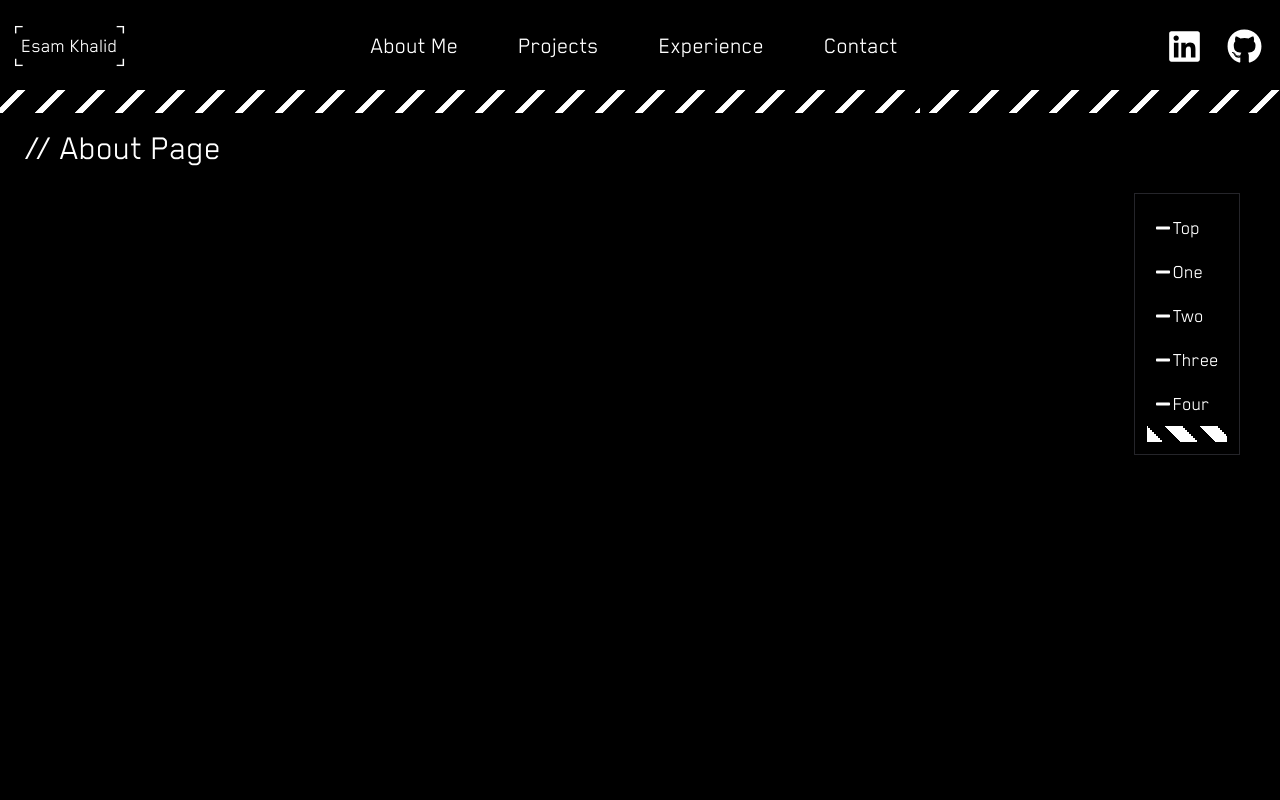
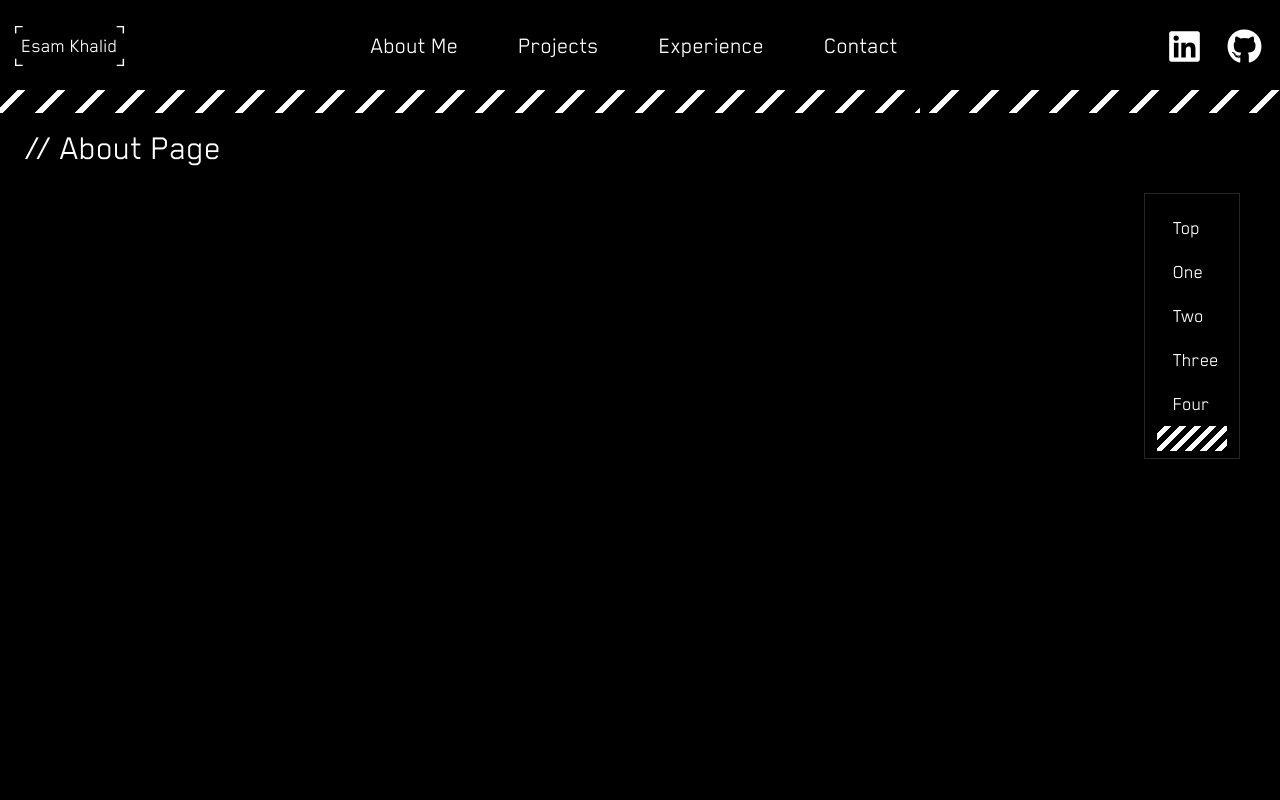
Before and after one commit to EsamKhalid/portfolio-website-v2, a Next.js app: page /AboutPage in a window 1280 px wide. Shown: the top 800 px of the page. Built offline with nearby package versions, Linux system fonts and the light colour scheme.

Commit message:
changed nav hover animation

```diff
--- a/app/globals.css
+++ b/app/globals.css
@@ -184,8 +184,6 @@
 
   }
 
-
-
   .inhe:hover #default{
     @apply hidden
   }
@@ -193,4 +191,8 @@
   .inhe:hover #hover{
     @apply block
   }
+
+  .inhe:hover #hiddenIcon{
+    @apply visible
+  }
 }
--- a/components/SectionNavigation/NavElement.tsx
+++ b/components/SectionNavigation/NavElement.tsx
@@ -1,6 +1,6 @@
 import { motion } from "framer-motion";
 import React, { useState } from "react";
-import { FaMinus, FaArrowRight } from "react-icons/fa";
+import { FaMinus, FaArrowRight, FaCaretRight } from "react-icons/fa";
 import Link from "next/link";
 
 import FlatCornerBox from "../Shapes/FlatCornerBox";
@@ -8,7 +8,7 @@
 interface valueProps {
   Value1: String;
 }
-
+/*
 export default function NavElement({ Value1 }: valueProps) {
   const [isHovered, setHovered] = useState(false);
   return (
@@ -28,3 +28,24 @@
     </div>
   );
 }
+
+*/
+
+export default function NavElement({ Value1 }: valueProps) {
+  const [isHovered, setHovered] = useState(false);
+  return (
+    <div className="flex items-center inhe p-2">
+      <FaCaretRight className="ml-[-10px] invisible" id="hiddenIcon" />
+      <motion.div
+        className="ml-[2px]"
+        onMouseEnter={() => setHovered(true)}
+        onMouseLeave={() => setHovered(false)}
+        animate={{ x: isHovered ? 10 : 0 }}
+      >
+        <Link href={"#" + Value1}>
+          <h1>{Value1}</h1>
+        </Link>
+      </motion.div>
+    </div>
+  );
+}
--- a/components/SectionNavigation/SectionNavigation.tsx
+++ b/components/SectionNavigation/SectionNavigation.tsx
@@ -36,7 +36,12 @@
           <NavElement Value1={Value2} />
           <NavElement Value1={Value3} />
           <NavElement Value1={Value4} />
-          <div className="cdw-right w-full h-4"></div>
+          <DiagonalLines
+            className="h-[20px] mb-[-5px]"
+            bgsize="15px"
+            rotation="right"
+            thicknessType="thick"
+          />
         </nav>
       </div>
     </>
```
